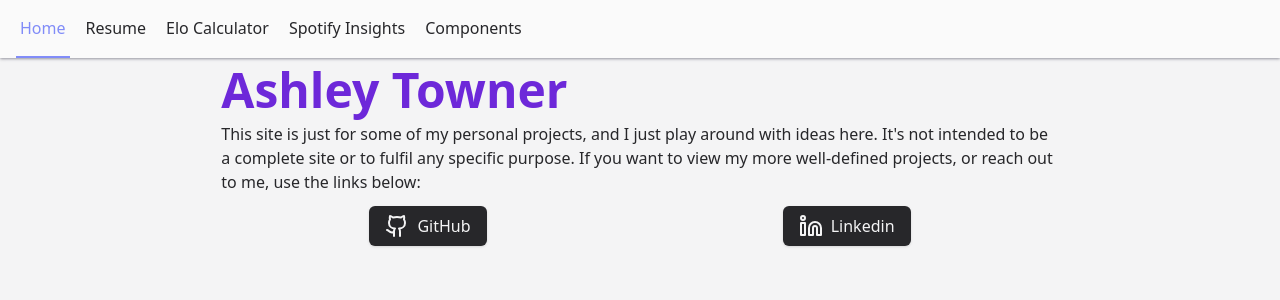
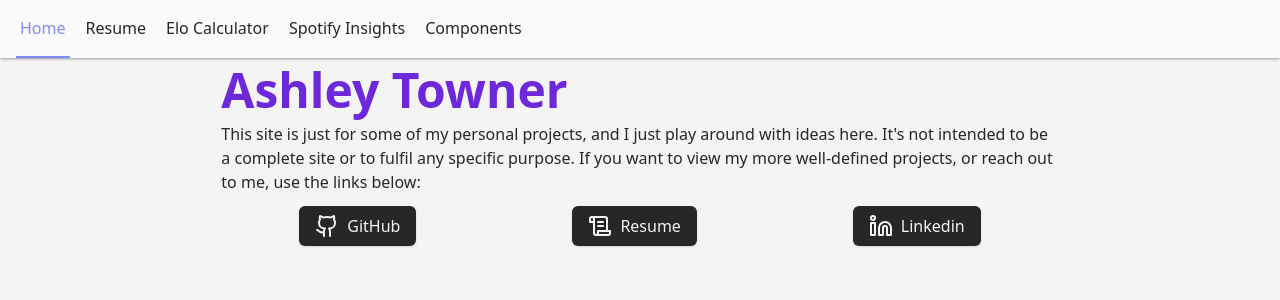
Before and after one commit to ashleytowner/next-playground, a Next.js app: page / in a window 1280 px wide. Shown: the top 300 px of the page. Built offline with nearby package versions, Linux system fonts and the light colour scheme.

Commit message:
Added resume link

```diff
--- a/src/app/page.tsx
+++ b/src/app/page.tsx
@@ -1,5 +1,5 @@
 import Button from '@/components/Button/Button';
-import { Github, Linkedin } from 'lucide-react';
+import { Github, Linkedin, ScrollText } from 'lucide-react';
 import { Metadata } from 'next';
 import Link from 'next/link';
 
@@ -24,6 +24,11 @@ export default function Home() {
 						<Github /> GitHub
 					</button>
 				</Link>
+				<Link href="/resume">
+					<button className="btn flex gap-2">
+						<ScrollText /> Resume
+					</button>
+				</Link>
 				<Link href="https://www.linkedin.com/in/ashley-towner/" target="_blank">
 					<button className="btn flex gap-2">
 						<Linkedin /> Linkedin
```
